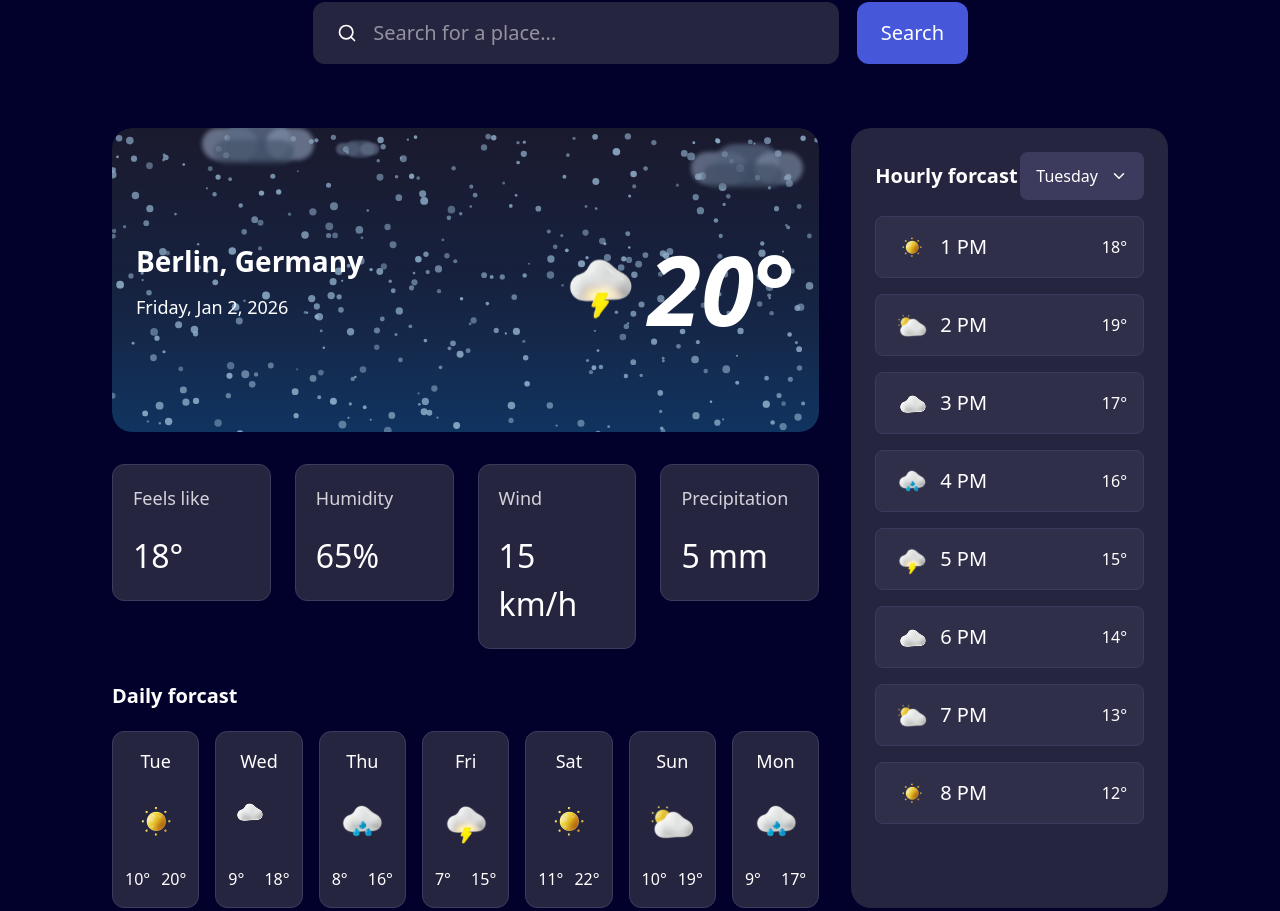
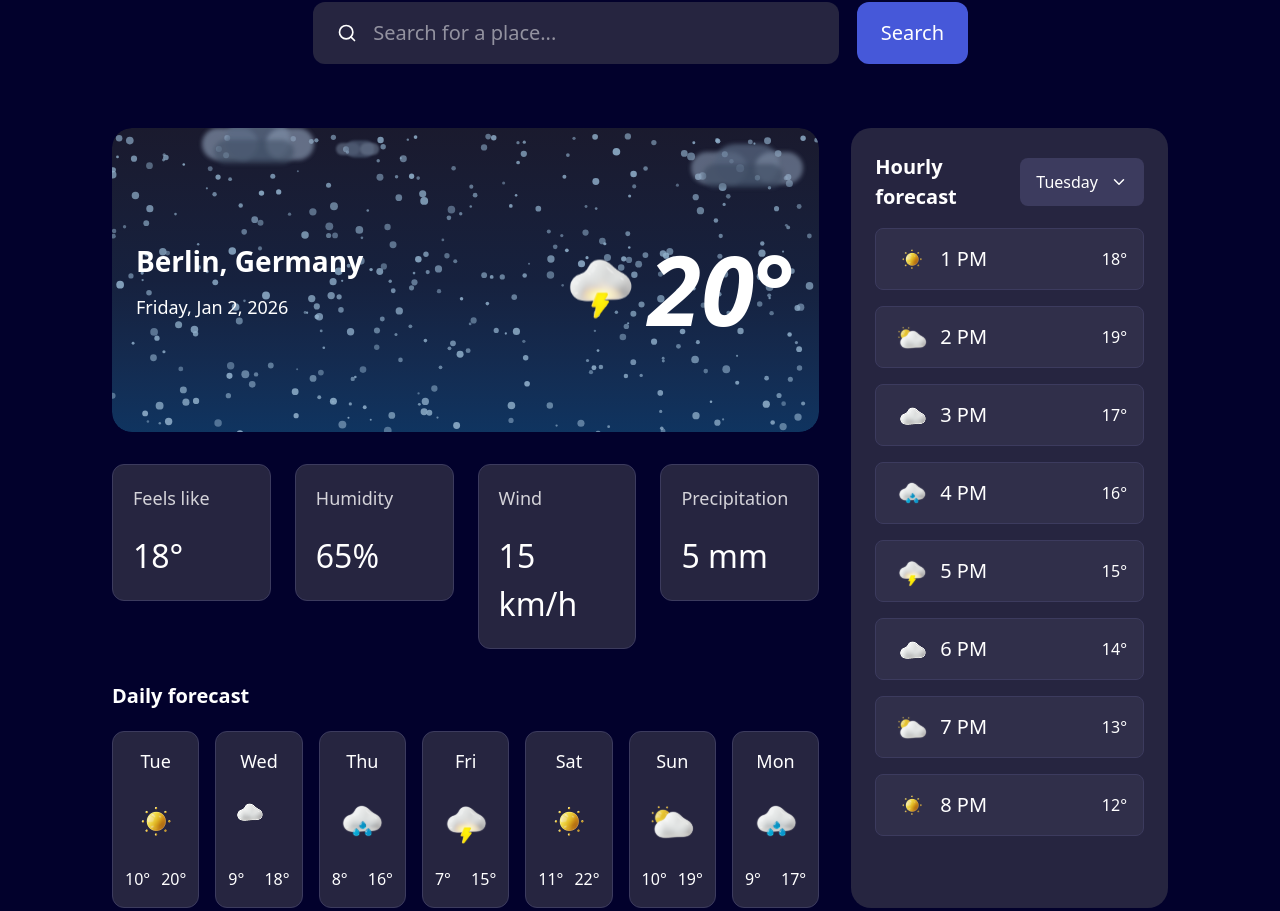
Before and after one commit to Gentlecoder1/WeatherApp, a React (Vite) app: page / in a window 1280 px wide. Shown: the part 354-1265 px from the top of the page. Built offline with nearby package versions, Linux system fonts and the light colour scheme.

Commit message:
fix: correct spelling of 'forecast' in Daily and Hourly components; update animation transition duration in FadeInRight

```diff
--- a/src/components/Daily.tsx
+++ b/src/components/Daily.tsx
@@ -7,7 +7,7 @@ const Daily = () => {
       delay={0.7}
       className='w-full flex flex-col gap-[20px]'
     >
-        <h1 className='text-[20px] font-semibold'>Daily forcast</h1>
+        <h1 className='text-[20px] font-semibold'>Daily forecast</h1>
 
         <StaggerContainer
           staggerDelay={0.15}
@@ -22,7 +22,7 @@ const Daily = () => {
                         className='px-[12px] py-[16px] rounded-[12px] bg-[#262540] border border-[#3C3B5E] space-y-[16px] flex flex-col items-center cursor-pointer'
                     >
                         <p className='text-[18px] font-medium'>{day}</p>
-                        <div className='w-[60px] h-[60px]'><img src={icon} alt="" /></div>
+                        <div className='w-[60px] h-[60px]'><img src={icon} alt="weatherIcon" /></div>
                         <div className='w-full flex justify-between'>
                             <p>{low}°</p>
                             <p>{high}°</p>
--- a/src/components/Header.tsx
+++ b/src/components/Header.tsx
@@ -18,7 +18,7 @@ const Header = () => {
               delay={0.2}
               className='flex items-center text-[15.4px] sm:text-[22px] font-bold gap-[10px]'
             >
-                <img src={Logo} className="w-[30px] h-[30px] sm:w-[40px] sm:h-[40px]" alt="" />
+                <img src={Logo} className="w-[30px] h-[30px] sm:w-[40px] sm:h-[40px]" alt="ogo" />
                 <p>Weather Now</p>
             </FadeInLeft>
 
--- a/src/components/Hourly.tsx
+++ b/src/components/Hourly.tsx
@@ -17,7 +17,7 @@ const Hourly = () => {
       className="w-full lg:max-w-[30%] bg-[#262540] rounded-[20px] flex flex-col p-[24px] gap-[16px]"
     >
         <div className='w-full flex justify-between items-center'>
-            <h1 className='text-[20px] font-semibold'>Hourly forcast</h1>
+            <h1 className='text-[20px] font-semibold'>Hourly forecast</h1>
 
             <TapButton
                 onClick={() => setOpenDay(!openDay)}
@@ -51,7 +51,7 @@ const Hourly = () => {
 
         <StaggerContainer
           staggerDelay={0.12}
-          childrenDelay={1.0}
+          childrenDelay={0.5}
           className='flex flex-col gap-[16px]'
         >
           {hourlyForecast.map(({ id, time, icon, temp })=> (
--- a/src/components/motion.tsx
+++ b/src/components/motion.tsx
@@ -179,9 +179,9 @@ export const FadeInLeft = ({ children, delay = 0, className, ...props }: MotionC
 // Fade in from right
 export const FadeInRight = ({ children, delay = 0, className, ...props }: MotionContainerProps) => (
   <motion.div
-    initial={{ opacity: 0, x: 30 }}
+    initial={{ opacity: 0, x: 20 }}
     animate={{ opacity: 1, x: 0 }}
-    transition={{ duration: 0.8, delay }}
+    transition={{ duration: 0.5, delay }}
     className={className}
     {...props}
   >
```
